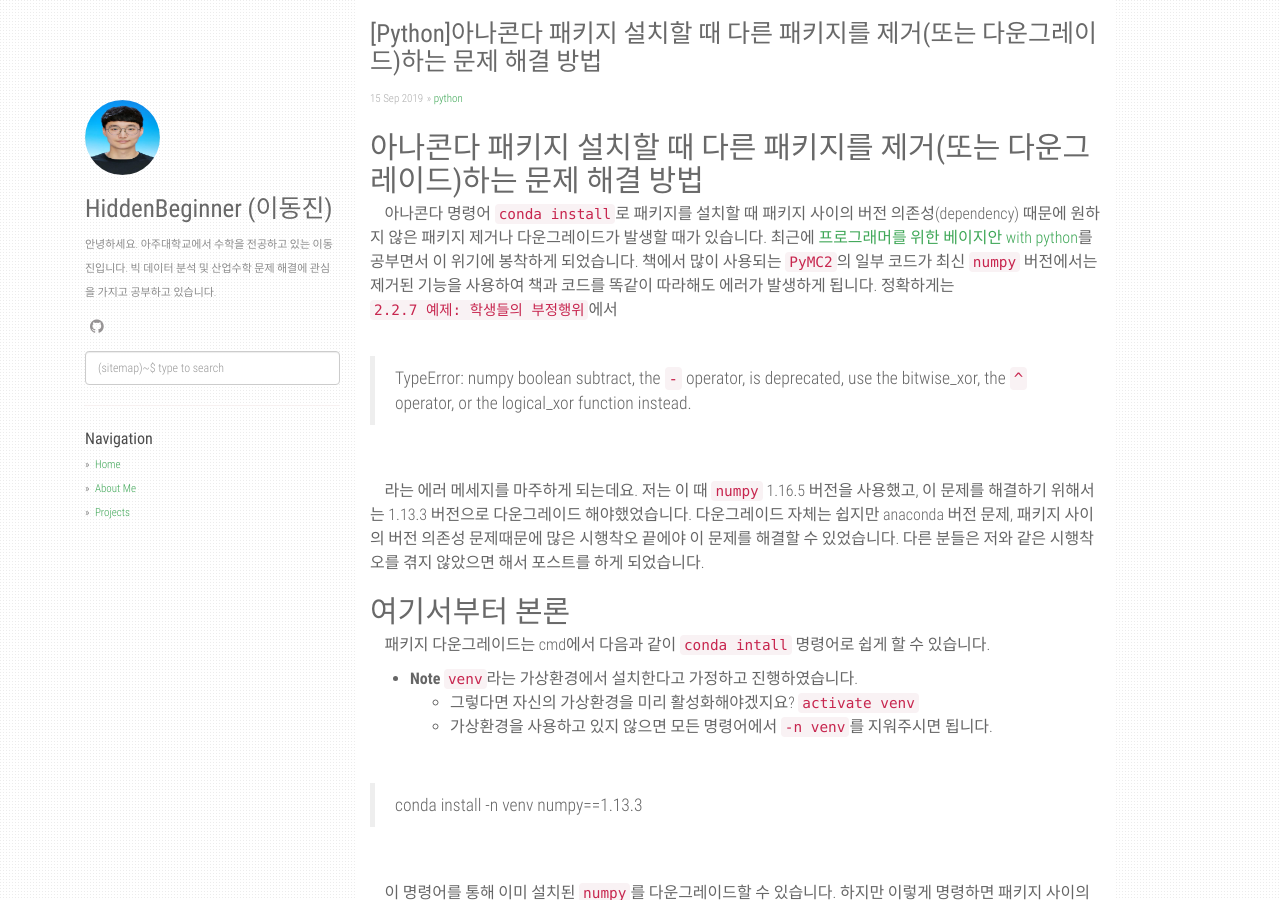
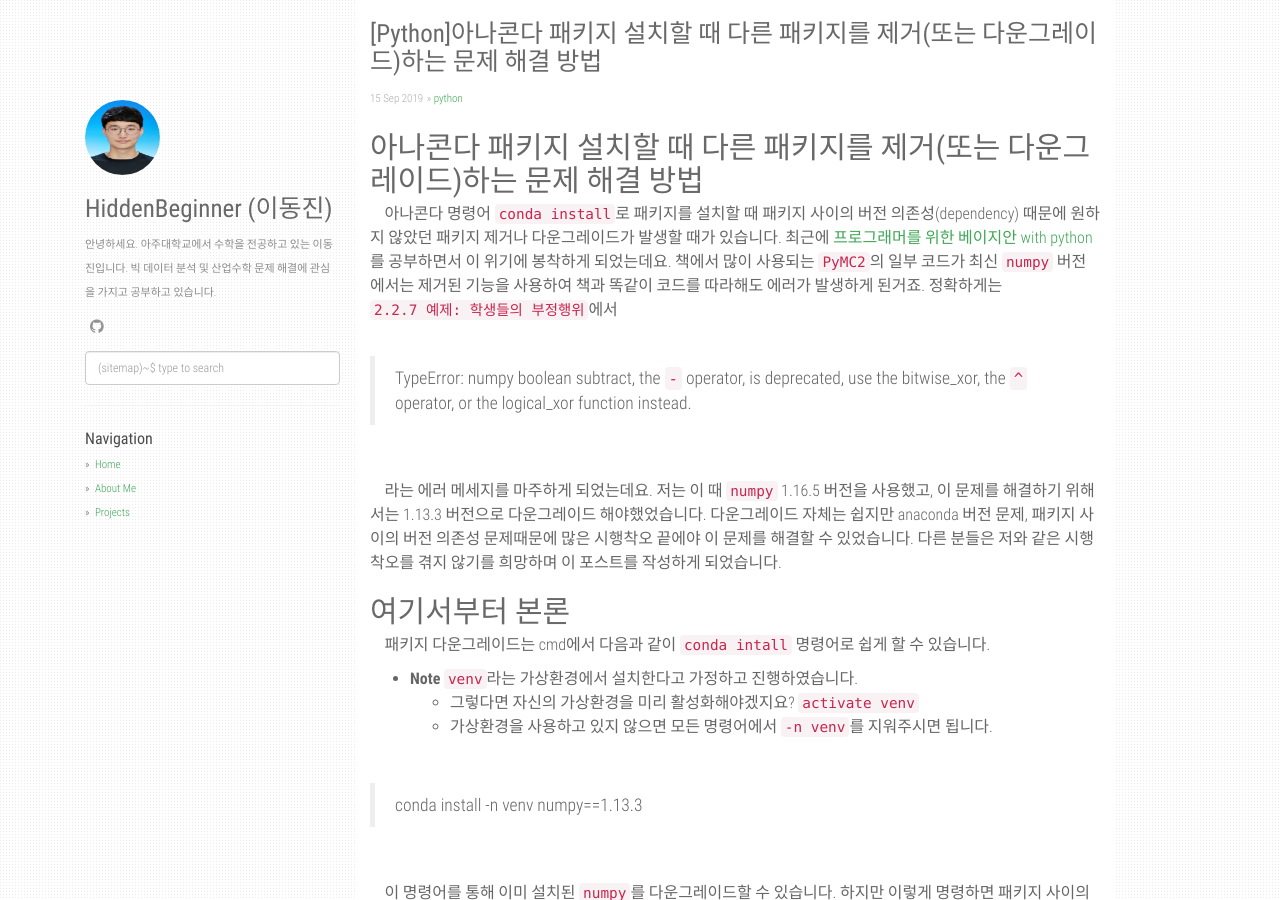
Before and after one commit to agusmakmun/agusmakmun.github.io, a Jekyll site: the page built from _posts/2019-9-15-아나콘다_패키지_설치할_때_다른_패키지들을_제거(또는_다운그레이드)하는_문제_해결_방법.md, in a window 1280 px wide and 900 px high. Built offline with Jekyll 4.4.1, drawn with Linux system fonts in a browser that asks for light colours; comment, search, counter and statistics services are not loaded.

Commit message:
Update 2019-9-15-아나콘다_패키지_설치할_때_다른_패키지들을_제거(또는_다운그레이드)하는_문제_해결_방법.md

```diff
--- a/_posts/2019-9-15-아나콘다_패키지_설치할_때_다른_패키지들을_제거(또는_다운그레이드)하는_문제_해결_방법.md
+++ b/_posts/2019-9-15-아나콘다_패키지_설치할_때_다른_패키지들을_제거(또는_다운그레이드)하는_문제_해결_방법.md
@@ -9,14 +9,14 @@ comments: true
 
 
 ## 아나콘다 패키지 설치할 때 다른 패키지를 제거(또는 다운그레이드)하는 문제 해결 방법
-&nbsp;&nbsp;&nbsp; 아나콘다 명령어 `conda install`로 패키지를 설치할 때 패키지 사이의 버전 의존성(dependency) 때문에 원하지 않은 패키지 제거나 다운그레이드가 발생할 때가 있습니다. 최근에 [프로그래머를 위한 베이지안 with python](http://www.yes24.com/Product/Goods/57237963?scode=032&OzSrank=1)를 공부면서 이 위기에 봉착하게 되었습니다. 책에서 많이 사용되는 `PyMC2`의 일부 코드가 최신 `numpy` 버전에서는 제거된 기능을 사용하여 책과 코드를 똑같이 따라해도 에러가 발생하게 됩니다. 정확하게는 `2.2.7 예제: 학생들의 부정행위`에서<br/>
+&nbsp;&nbsp;&nbsp; 아나콘다 명령어 `conda install`로 패키지를 설치할 때 패키지 사이의 버전 의존성(dependency) 때문에 원하지 않았던 패키지 제거나 다운그레이드가 발생할 때가 있습니다. 최근에 [프로그래머를 위한 베이지안 with python](http://www.yes24.com/Product/Goods/57237963?scode=032&OzSrank=1)를 공부하면서 이 위기에 봉착하게 되었는데요. 책에서 많이 사용되는 `PyMC2`의 일부 코드가 최신 `numpy` 버전에서는 제거된 기능을 사용하여 책과 똑같이 코드를 따라해도 에러가 발생하게 된거죠. 정확하게는 `2.2.7 예제: 학생들의 부정행위`에서<br/>
 <br/>
 
 > TypeError: numpy boolean subtract, the `-` operator, is deprecated, use the bitwise_xor, the `^` operator, or the logical_xor function instead.
 
 <br/>
 
-&nbsp;&nbsp;&nbsp; 라는 에러 메세지를 마주하게 되는데요. 저는  이 때 `numpy` 1.16.5 버전을 사용했고, 이 문제를 해결하기 위해서는 1.13.3 버전으로 다운그레이드 해야했었습니다. 다운그레이드 자체는 쉽지만 anaconda 버전 문제, 패키지 사이의 버전 의존성 문제때문에 많은 시행착오 끝에야 이 문제를 해결할 수 있었습니다. 다른 분들은 저와 같은 시행착오를 겪지 않았으면 해서 포스트를 하게 되었습니다.<br/>
+&nbsp;&nbsp;&nbsp; 라는 에러 메세지를 마주하게 되었는데요. 저는  이 때 `numpy` 1.16.5 버전을 사용했고, 이 문제를 해결하기 위해서는 1.13.3 버전으로 다운그레이드 해야했었습니다. 다운그레이드 자체는 쉽지만 anaconda 버전 문제, 패키지 사이의 버전 의존성 문제때문에 많은 시행착오 끝에야 이 문제를 해결할 수 있었습니다. 다른 분들은 저와 같은 시행착오를 겪지 않기를 희망하며 이 포스트를 작성하게 되었습니다.<br/>
 
 ## 여기서부터 본론
 &nbsp;&nbsp;&nbsp; 패키지 다운그레이드는 cmd에서 다음과 같이 `conda intall` 명령어로 쉽게 할 수 있습니다.
```
